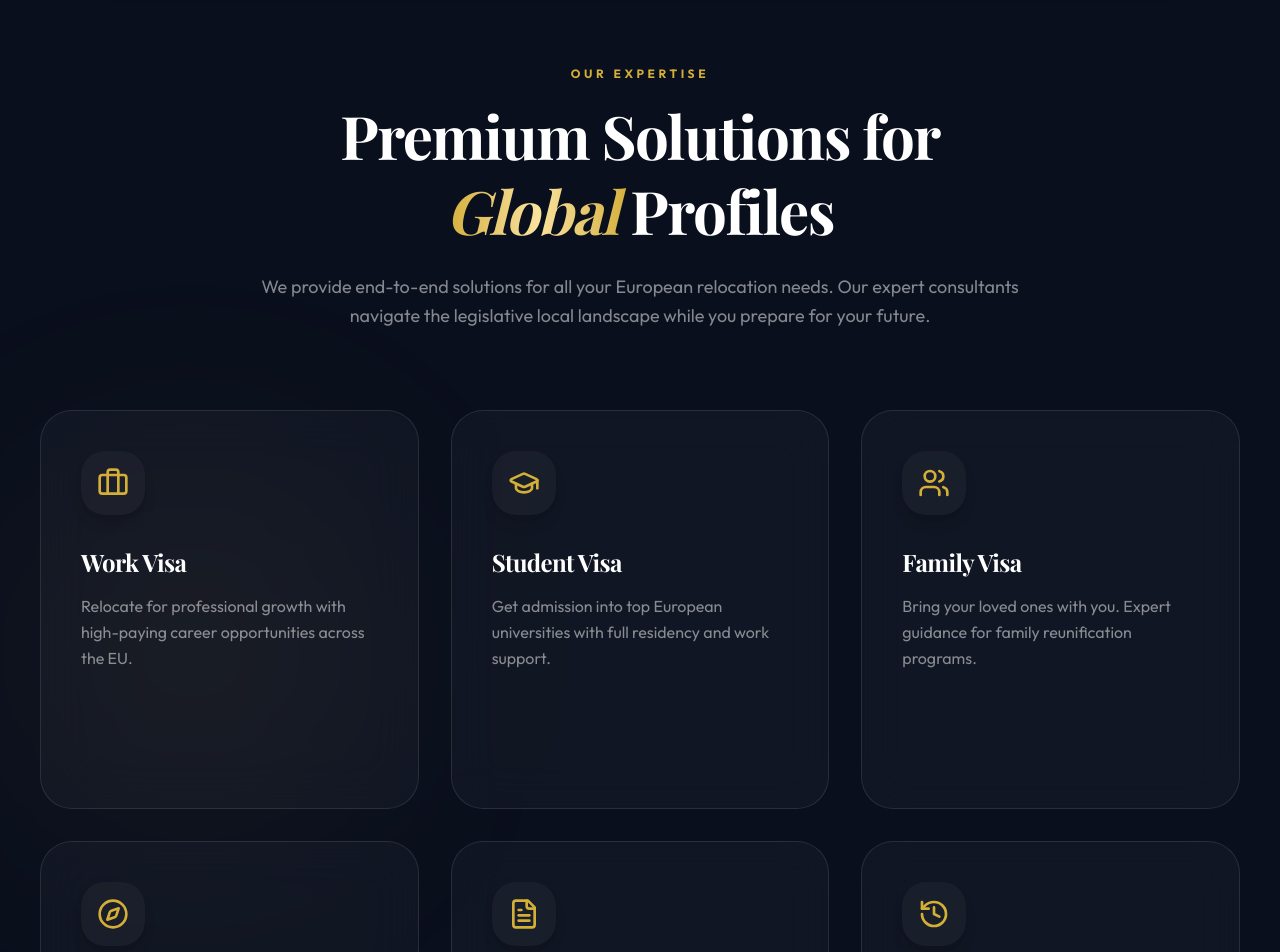
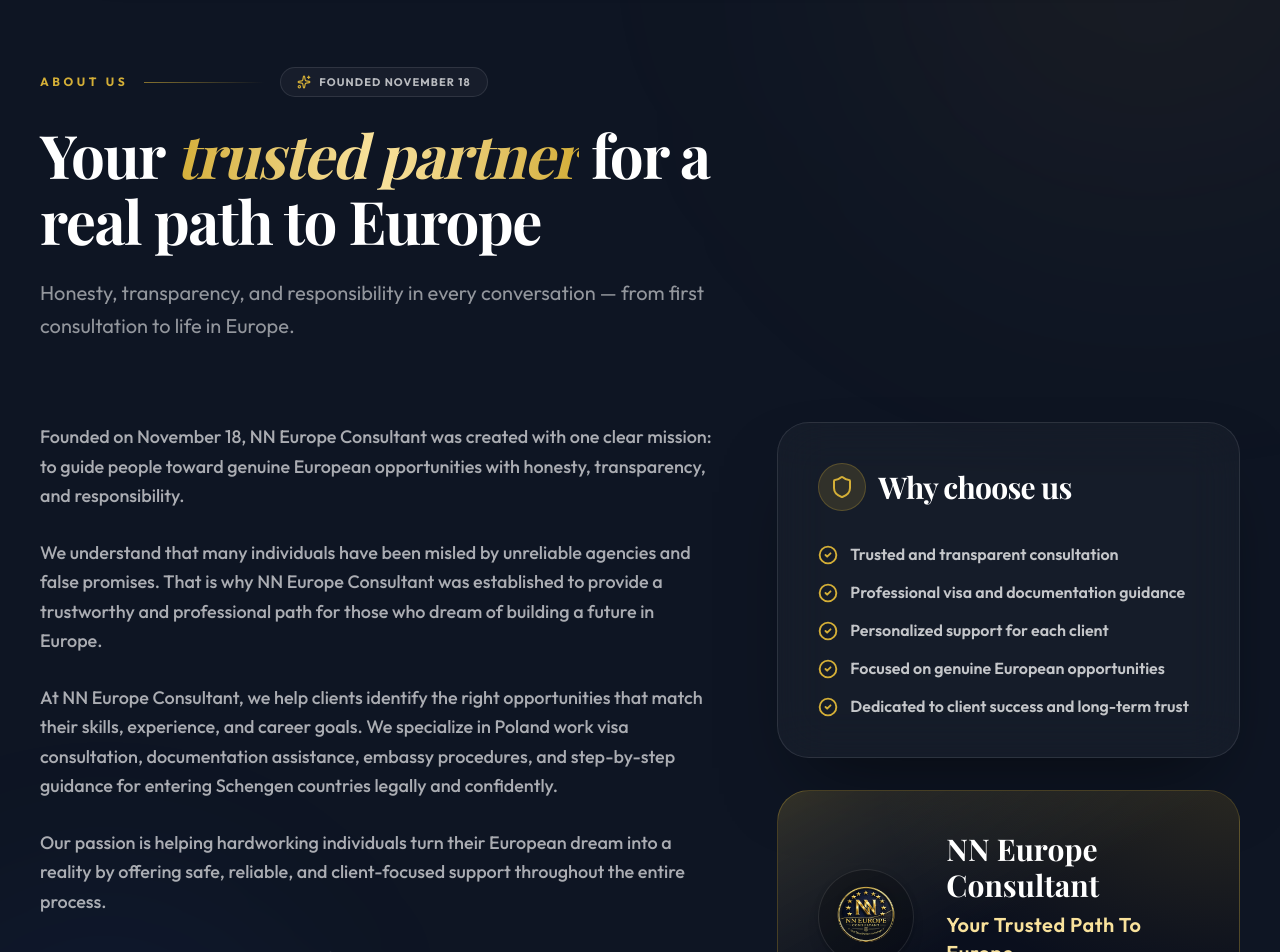
Before and after one commit to ramdev26/NN-EUROPE, a React (Vite) app: page / in a window 1280 px wide. Shown: the part 1240-2192 px from the top of the page. Built offline with nearby package versions, Linux system fonts and the light colour scheme; a web font is replaced by a local one.

Commit message:
Add About Us section with mission, pillars, and tagline
Co-authored-by: Cursor <cursoragent@cursor.com>

```diff
--- a/src/App.tsx
+++ b/src/App.tsx
@@ -3,6 +3,7 @@ import Hero from './components/Hero';
 import Stats from './components/Stats';
 import Services from './components/Services';
 import Countries from './components/Countries';
+import AboutUs from './components/AboutUs';
 import WhyChooseUs from './components/WhyChooseUs';
 import Timeline from './components/Timeline';
 import Testimonials from './components/Testimonials';
@@ -31,6 +32,7 @@ export default function App() {
       <main>
         <Hero />
         <Stats />
+        <AboutUs />
         <Services />
         <Countries />
         <WhyChooseUs />
--- /dev/null
+++ b/src/components/AboutUs.tsx
@@ -0,0 +1,142 @@
+import { motion } from 'motion/react';
+import { CheckCircle2, Heart, Shield, Sparkles } from 'lucide-react';
+
+const pillars = [
+  'Trusted and transparent consultation',
+  'Professional visa and documentation guidance',
+  'Personalized support for each client',
+  'Focused on genuine European opportunities',
+  'Dedicated to client success and long-term trust',
+];
+
+const paragraphs = [
+  'Founded on November 18, NN Europe Consultant was created with one clear mission: to guide people toward genuine European opportunities with honesty, transparency, and responsibility.',
+  'We understand that many individuals have been misled by unreliable agencies and false promises. That is why NN Europe Consultant was established to provide a trustworthy and professional path for those who dream of building a future in Europe.',
+  'At NN Europe Consultant, we help clients identify the right opportunities that match their skills, experience, and career goals. We specialize in Poland work visa consultation, documentation assistance, embassy procedures, and step-by-step guidance for entering Schengen countries legally and confidently.',
+  'Our passion is helping hardworking individuals turn their European dream into a reality by offering safe, reliable, and client-focused support throughout the entire process.',
+  'We believe every person deserves a fair opportunity to succeed, and we are committed to making the journey easier, clearer, and more secure for every client we serve.',
+];
+
+export default function AboutUs() {
+  return (
+    <section id="about" className="section-padding relative overflow-hidden bg-brand-accent/25 border-y border-white/5">
+      <div className="absolute top-0 right-0 w-[min(100%,520px)] h-[520px] bg-brand-gold/[0.07] blur-[140px] rounded-full pointer-events-none -translate-y-1/2 translate-x-1/4" />
+      <div className="absolute bottom-0 left-0 w-[420px] h-[420px] bg-blue-500/5 blur-[100px] rounded-full pointer-events-none translate-y-1/3 -translate-x-1/4" />
+
+      <div className="container-custom relative z-10">
+        <div className="max-w-3xl mb-14 md:mb-20">
+          <motion.div
+            initial={{ opacity: 0, y: 12 }}
+            whileInView={{ opacity: 1, y: 0 }}
+            viewport={{ once: true }}
+            className="flex flex-wrap items-center gap-4 mb-6"
+          >
+            <span className="text-brand-gold font-bold text-xs uppercase tracking-[0.3em]">About Us</span>
+            <span className="h-px flex-1 min-w-[3rem] bg-linear-to-r from-brand-gold/60 to-transparent max-w-[120px]" />
+            <span className="inline-flex items-center gap-2 rounded-full border border-white/10 bg-white/[0.04] px-4 py-1.5 text-[11px] font-bold uppercase tracking-widest text-white/70">
+              <Sparkles size={14} className="text-brand-gold" />
+              Founded November 18
+            </span>
+          </motion.div>
+          <motion.h2
+            initial={{ opacity: 0, y: 24 }}
+            whileInView={{ opacity: 1, y: 0 }}
+            viewport={{ once: true }}
+            transition={{ duration: 0.5 }}
+            className="text-4xl md:text-5xl lg:text-6xl font-bold leading-[1.1] mb-6"
+          >
+            Your <span className="text-gold italic">trusted partner</span> for a real path to Europe
+          </motion.h2>
+          <motion.p
+            initial={{ opacity: 0 }}
+            whileInView={{ opacity: 1 }}
+            viewport={{ once: true }}
+            transition={{ delay: 0.1 }}
+            className="text-lg md:text-xl text-white/55 leading-relaxed"
+          >
+            Honesty, transparency, and responsibility in every conversation — from first consultation to life in Europe.
+          </motion.p>
+        </div>
+
+        <div className="grid lg:grid-cols-12 gap-12 lg:gap-16 items-start">
+          <div className="lg:col-span-7 space-y-6 md:space-y-7">
+            {paragraphs.map((text, i) => (
+              <motion.p
+                key={i}
+                initial={{ opacity: 0, y: 16 }}
+                whileInView={{ opacity: 1, y: 0 }}
+                viewport={{ once: true }}
+                transition={{ delay: i * 0.05, duration: 0.45 }}
+                className="text-base md:text-lg text-white/65 leading-relaxed font-medium"
+              >
+                {text}
+              </motion.p>
+            ))}
+          </div>
+
+          <div className="lg:col-span-5 space-y-8 lg:sticky lg:top-28">
+            <motion.div
+              initial={{ opacity: 0, y: 20 }}
+              whileInView={{ opacity: 1, y: 0 }}
+              viewport={{ once: true }}
+              className="rounded-[2rem] border border-white/10 bg-white/[0.03] backdrop-blur-xl p-8 md:p-10 shadow-[0_40px_80px_-30px_rgba(0,0,0,0.5)]"
+            >
+              <div className="flex items-center gap-3 mb-8">
+                <div className="w-12 h-12 rounded-2xl bg-brand-gold/15 border border-brand-gold/25 flex items-center justify-center">
+                  <Shield className="text-brand-gold" size={24} />
+                </div>
+                <h3 className="text-2xl md:text-3xl font-bold text-white">Why choose us</h3>
+              </div>
+              <ul className="space-y-4">
+                {pillars.map((item, i) => (
+                  <motion.li
+                    key={item}
+                    initial={{ opacity: 0, x: 12 }}
+                    whileInView={{ opacity: 1, x: 0 }}
+                    viewport={{ once: true }}
+                    transition={{ delay: 0.08 * i }}
+                    className="flex gap-3 text-sm md:text-base text-white/75 font-semibold leading-snug"
+                  >
+                    <CheckCircle2 className="text-brand-gold shrink-0 mt-0.5" size={20} strokeWidth={2.25} />
+                    <span>{item}</span>
+                  </motion.li>
+                ))}
+              </ul>
+            </motion.div>
+
+            <motion.div
+              initial={{ opacity: 0, scale: 0.98 }}
+              whileInView={{ opacity: 1, scale: 1 }}
+              viewport={{ once: true }}
+              transition={{ delay: 0.15 }}
+              className="relative overflow-hidden rounded-[2rem] border border-brand-gold/30 p-8 md:p-10 bg-linear-to-br from-brand-gold/20 via-brand-navy to-brand-navy"
+            >
+              <div className="absolute inset-0 bg-[radial-gradient(ellipse_at_top_right,rgba(212,175,55,0.15),transparent_55%)]" />
+              <div className="relative flex flex-col sm:flex-row sm:items-center gap-8">
+                <div className="flex h-24 w-24 shrink-0 items-center justify-center rounded-full border border-white/10 bg-black/20 p-3 shadow-lg">
+                  <img
+                    src="/logo.png"
+                    alt=""
+                    role="presentation"
+                    className="h-full w-full object-contain drop-shadow-[0_2px_12px_rgba(0,0,0,0.4)]"
+                    decoding="async"
+                  />
+                </div>
+                <div className="min-w-0">
+                  <p className="font-display text-2xl md:text-3xl font-bold text-white mb-2">NN Europe Consultant</p>
+                  <p className="text-lg md:text-xl text-brand-gold-bright font-semibold tracking-wide">
+                    Your Trusted Path To Europe.
+                  </p>
+                  <div className="mt-5 flex items-center gap-2 text-xs font-bold uppercase tracking-[0.2em] text-white/40">
+                    <Heart size={14} className="text-brand-gold" />
+                    Client-first, always
+                  </div>
+                </div>
+              </div>
+            </motion.div>
+          </div>
+        </div>
+      </div>
+    </section>
+  );
+}
--- a/src/components/Navbar.tsx
+++ b/src/components/Navbar.tsx
@@ -17,6 +17,7 @@ export default function Navbar() {
 
   const navLinks = [
     { name: 'Home', href: '#' },
+    { name: 'About', href: '#about' },
     { name: 'Services', href: '#services' },
     { name: 'Countries', href: '#countries' },
     { name: 'Process', href: '#process' },
```
